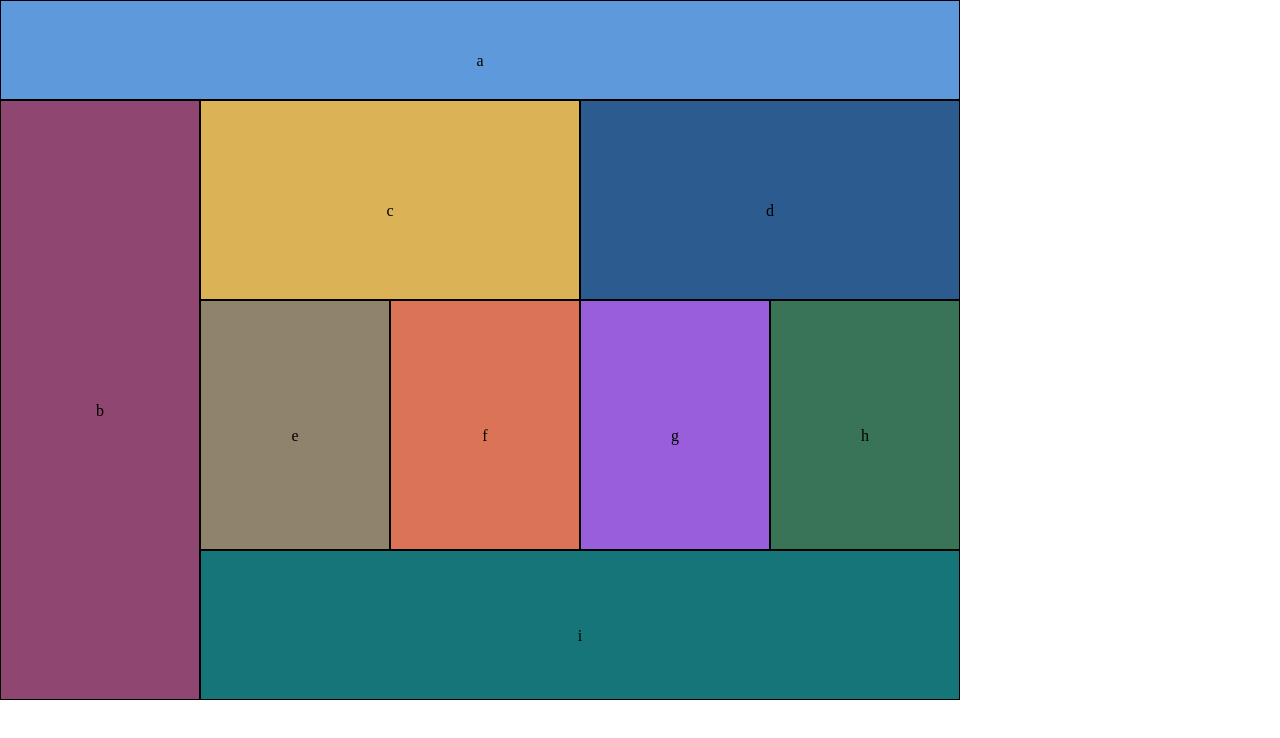
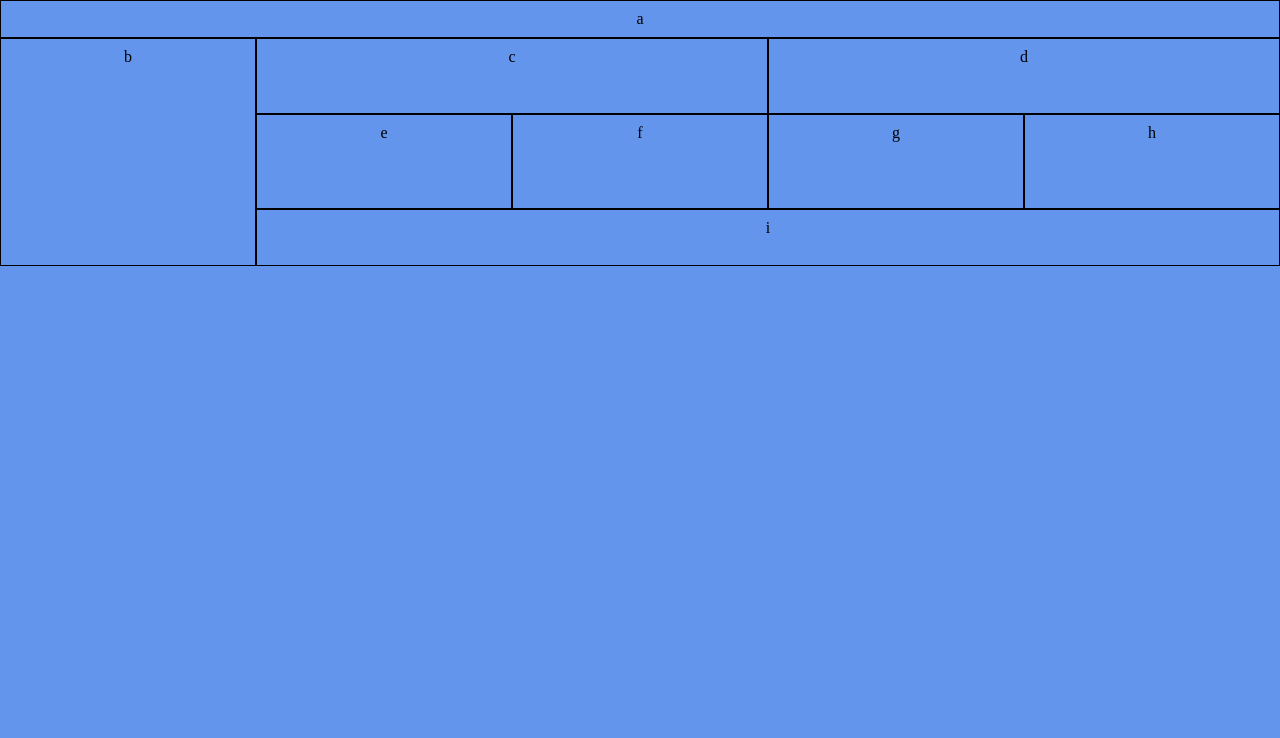
Before and after one commit to jchinzi/lab-01, a plain HTML site: page index.html in a window 1280 px wide. Drawn offline with Linux system fonts and the light colour scheme.

Commit message:
Grid Layout for Lab 4, Initial Progress

```diff
--- /dev/null
+++ b/grid.css
@@ -0,0 +1,181 @@
+/* Mobile View */
+
+body {
+  display: grid;
+  grid-template-rows: 3fr 6fr 5fr 5fr 10fr 10fr 3fr;
+  grid-template-columns: 50% 50%;
+  background-color: grey;
+}
+
+div{
+  border: 1px solid black;
+  padding: 10px;
+  text-align: center;
+}
+
+#a{
+  grid-column: 1 / span 2;
+}
+
+#b{
+  grid-column: 1 / span 2;
+  grid-row: 2;
+}
+
+#c{
+  grid-column: 1 / span 2;
+  grid-row: 3;
+}
+
+#d{
+  grid-column: 1 / span 2;
+  grid-row: 4;
+}
+
+#e{
+  grid-column: 1;
+  grid-row: 5;
+}
+
+#f{
+  grid-column: 2;
+  grid-row: 5;
+}
+
+#g{
+  grid-column: 1;
+  grid-row: 6;
+}
+
+#h{
+  grid-column: 2;
+  grid-row: 6;
+}
+
+#i{
+    grid-column: 1 / span 2;
+    grid-row: 7;
+}
+
+
+/* Tablet View */
+@media only screen and (min-width:768px) and (max-width: 1024px){
+
+  body {
+    display: grid;
+    grid-template-rows: 25% 25% 25% 25%;
+    grid-template-columns: 1fr 1fr 1fr 2fr;
+    background-color: lemonchiffon;
+  }
+
+  div{
+    border: 1px solid black;
+    padding: 10px;
+    text-align: center;
+  }
+
+  #a{
+    grid-column: 1 / span 4;
+  }
+
+  #b{
+    grid-column: 1;
+    grid-row: 2 / span 2;
+  }
+
+  #c{
+    grid-column: 2 / span 2;
+    grid-row: 2;
+  }
+
+  #d{
+    grid-column: 4;
+    grid-row: 2;
+  }
+
+  #e{
+    grid-column: 1;
+    grid-row: 4;
+  }
+
+  #f{
+    grid-column: 2;
+    grid-row: 3 / span 2;
+  }
+
+  #g{
+    grid-column: 3 / span 2;
+    grid-row: 3;
+  }
+
+  #h{
+    grid-column: 3;
+    grid-row: 4;
+  }
+
+  #i{
+      grid-column: 4;
+      grid-row: 4;
+  }
+
+}
+/* Desktop View */
+@media only screen and (min-width:1025px){
+
+  body {
+    grid-template-rows: 2fr 4fr 5fr 3fr;
+    grid-template-columns: 20% 20% 20% 20% 20%;
+    background-color: cornflowerblue;
+  }
+
+  div{
+    border: 1px solid black;
+    padding: 10px;
+    text-align: center;
+  }
+
+  #a{
+    grid-column: 1 / span 5;
+  }
+
+  #b{
+    grid-column: 1;
+    grid-row: 2 / span 3;
+  }
+
+  #c{
+    grid-column: 2 / span 2;
+    grid-row: 2;
+  }
+
+  #d{
+    grid-column: 4 / span 2;
+    grid-row: 2;
+  }
+
+  #e{
+    grid-column: 2;
+    grid-row: 3;
+  }
+
+  #f{
+    grid-column: 3;
+    grid-row: 3;
+  }
+
+  #g{
+    grid-column: 4;
+    grid-row: 3;
+  }
+
+  #h{
+    grid-column: 5;
+    grid-row: 3;
+  }
+
+  #i{
+      grid-column: 2 / span 4;
+      grid-row: 4;
+  }
+
+}
--- a/index.html
+++ b/index.html
@@ -5,7 +5,7 @@
   <meta name="viewport" content="width=device-width, initial-scale=1.0">
   <link rel="stylesheet" type="text/css" href="reset.css">
   <link rel="stylesheet" type="text/css" href="base.css">
-  <link rel="stylesheet" type="text/css" href="layout.css">
+  <link rel="stylesheet" type="text/css" href="grid.css">
   <title>Mobile Response</title>
 </head>
 <body>
```
